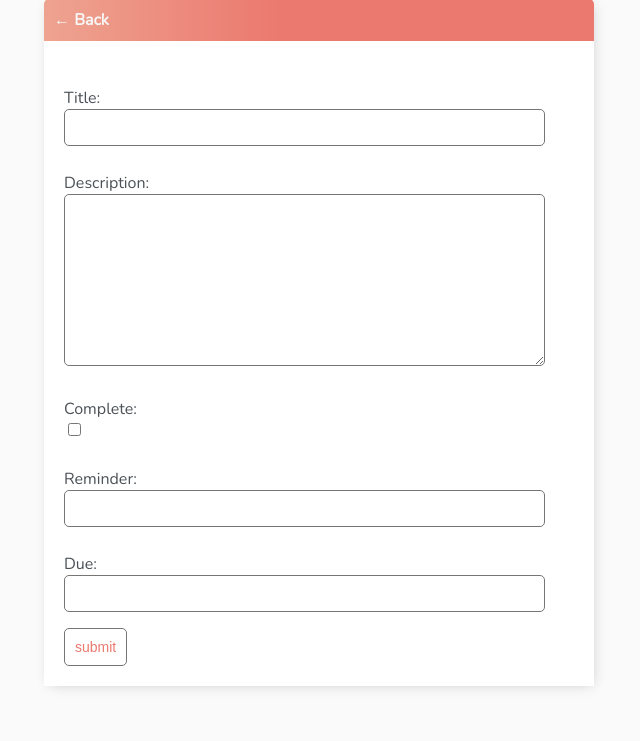
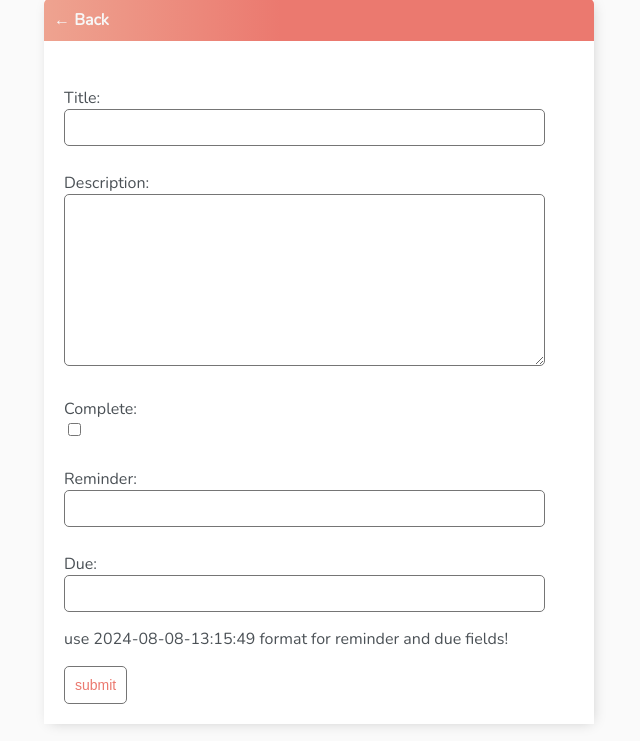
Before and after one commit to saragholamii/ToDoList_moreAdvanced, a Django app: page /task-create/ in a window 1280 px wide. Shown: the part 59-800 px from the top of the page, without its empty margins (321-961 px from the left). Run offline with Django 5.2, Linux system fonts and the light colour scheme; a user stored in the database is signed in.

Commit message:
adding guide for reminder and due fields

```diff
--- a/ToDoList/login/templates/login/task_form.html
+++ b/ToDoList/login/templates/login/task_form.html
@@ -11,6 +11,8 @@
     <form method="POST" action="">
         {% csrf_token %}
         {{form.as_p}}
+
+        <p>use 2024-08-08-13:15:49 format for reminder and due fields!</p>
         <input class="button" type="submit" value="submit">
     </form>
 </div>
--- a/ToDoList/login/views.py
+++ b/ToDoList/login/views.py
@@ -12,12 +12,15 @@ from django.contrib.auth.views import LoginView, LogoutView
 from django.contrib.auth.mixins import LoginRequiredMixin
 from django.contrib.auth.forms import UserCreationForm
 from django.contrib.auth import logout, login
+from django.contrib.auth.backends import ModelBackend
+from django.contrib.auth import get_user_model
 
 
 
 
 
 # Create your views here.
+
 
 class CustomLoginView(LoginView):
     template_name = 'login/loginPage.html'
```
Also changed, not shown: ToDoList/db.sqlite3.
